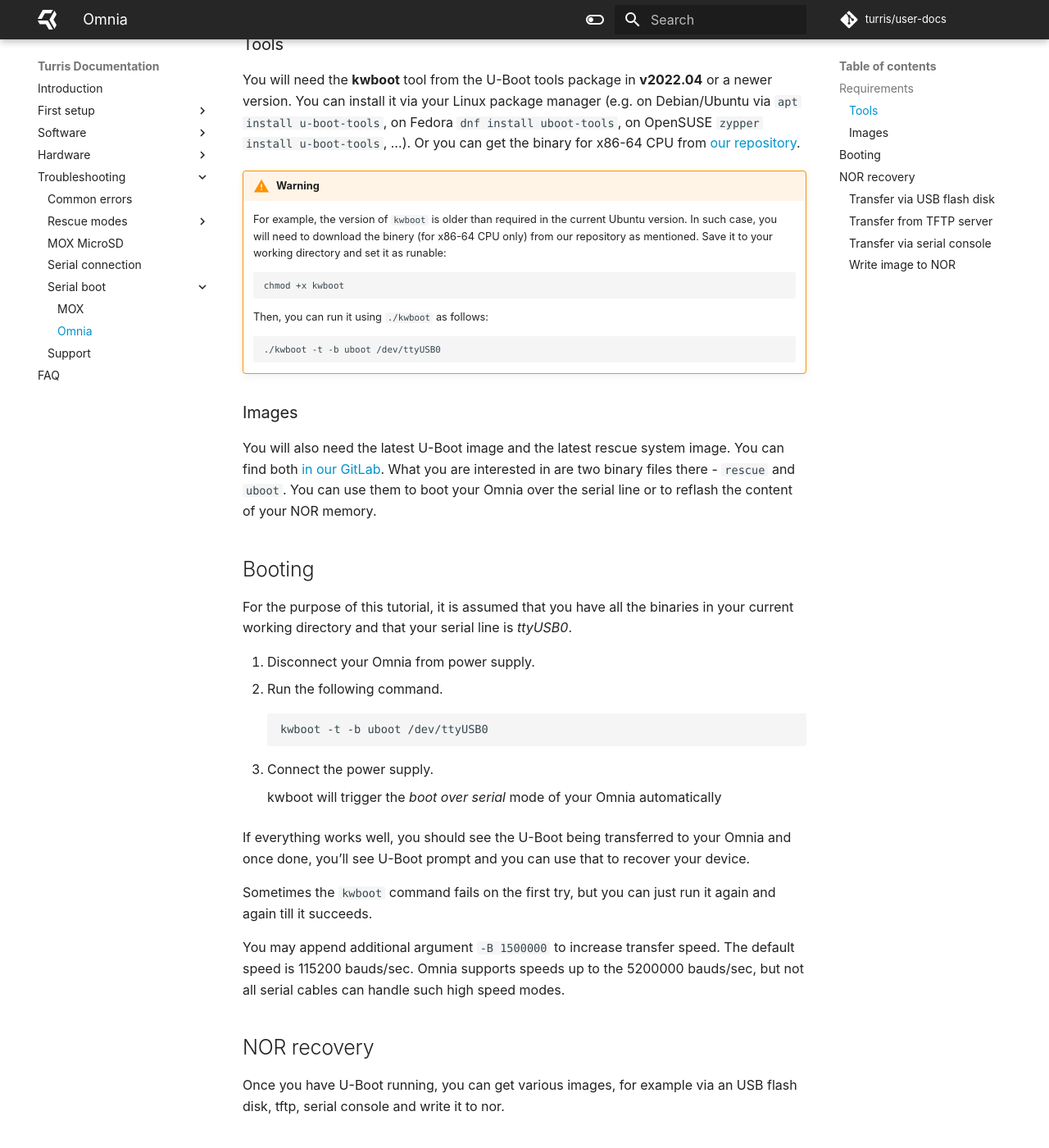
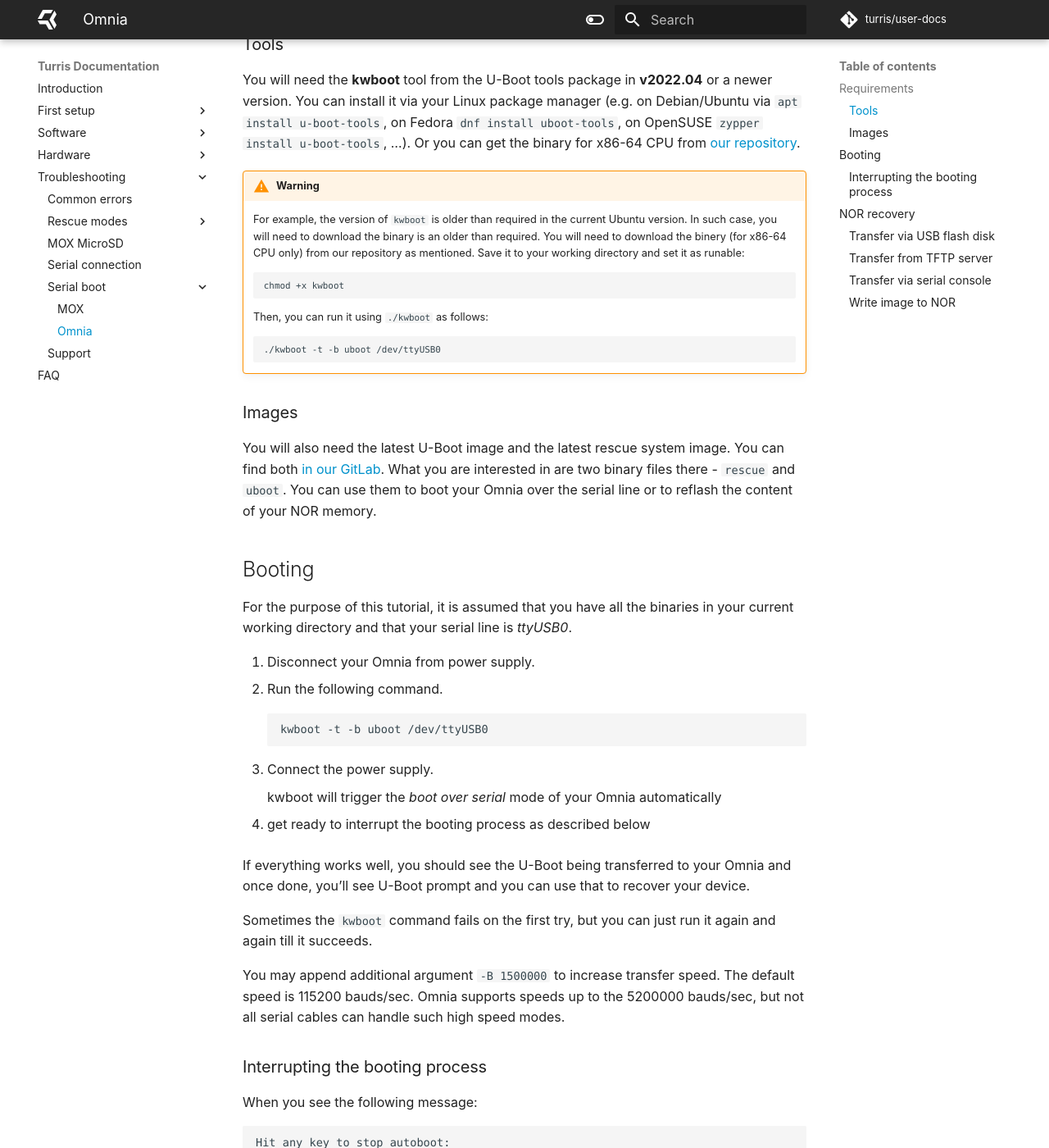
Before and after one commit to turris-cz/user-docs, an MkDocs documentation site: the page built from docs/hw/omnia/serial-boot.md, in a window 1280 px wide and 1400 px high, scrolled down 587 px. Shown: the whole window at 82% size. Built offline with MkDocs 1.6.1 and Material for MkDocs 9.7.7, drawn with Linux system fonts in a browser that asks for light colours; some of the changed text lies outside the part shown.

Commit message:
hw/omnia/serial-boot: Add boot interuption to u-boot

````diff
--- a/docs/hw/omnia/serial-boot.md
+++ b/docs/hw/omnia/serial-boot.md
@@ -34,7 +34,8 @@
 
 !!! warning
     For example, the version of `kwboot` is older than required in the current
-    Ubuntu version. In such case, you will need to download the binery
+    Ubuntu version. In such case, you will need to download the binary
+    is an older than required. You will need to download the binery
     (for x86-64 CPU only) from our repository as mentioned. Save it to your
     working directory and set it as runable:
     ```
@@ -44,7 +45,6 @@
     ```
     ./kwboot -t -b uboot /dev/ttyUSB0
     ```
-
 
 ### Images
 
@@ -71,6 +71,8 @@
 
     kwboot will trigger the _boot over serial_ mode of your Omnia automatically
 
+4. get ready to interrupt the booting process as described below
+
 If everything works well, you should see the U-Boot being transferred to your
 Omnia and once done, you'll see U-Boot prompt and you can use that to recover
 your device.
@@ -81,6 +83,17 @@
 You may append additional argument `-B 1500000` to increase transfer speed.
 The default speed is 115200 bauds/sec. Omnia supports speeds up to the 5200000
 bauds/sec, but not all serial cables can handle such high speed modes.
+
+### Interrupting the booting process
+
+When you see the following message:
+
+```
+Hit any key to stop autoboot:
+```
+
+followed by a countdown from 3 to 0, do it. Now, you will get the U-boot
+prompt as mentioned, introduced as `=>`.
 
 ## NOR recovery
 
````
